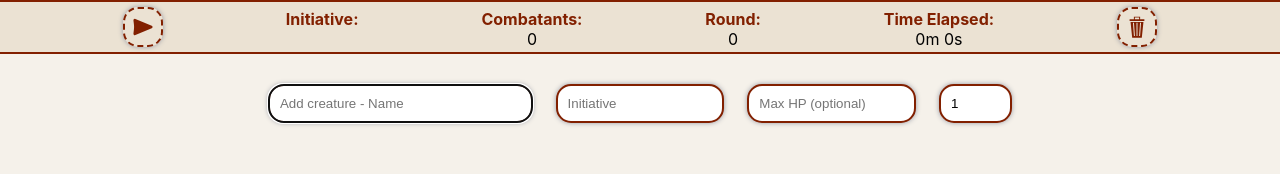
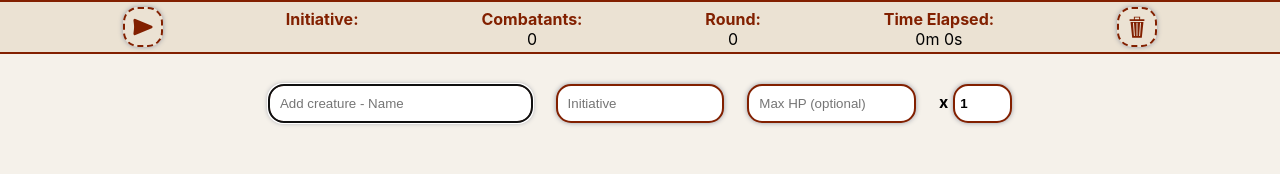
Before and after one commit to Paul-Ladyman/dnd-battle-tracker, a React (Create React App) app: page / in a window 1280 px wide. Shown: the top 174 px of the page. Built offline with nearby package versions, Linux system fonts and the light colour scheme.

Commit message:
Add multiplier sign to create creature form

```diff
--- a/src/App.css
+++ b/src/App.css
@@ -191,6 +191,7 @@ a:hover {
 
 .create-creature-form--item {
   display: flex;
+  align-items: baseline;
 }
 
 .create-creature-form--item__text {
@@ -213,8 +214,18 @@ a:hover {
   box-shadow: 0 0 5px #979AA4;
 }
 
+.create-creature-form--input__small-number {
+  padding-left: 5px;
+  font-weight: bold;
+}
+
+.create-creature-form--multiplier {
+  margin-right: 5px;
+  font-weight: bold;
+}
+
 .create-creature-form--input__error {
-  border: 4px solid red;
+  border: 2px solid red;
 }
 
 /*
@@ -239,6 +250,10 @@ a:hover {
 
   .create-creature-form--input {
     text-align: center;
+  }
+
+  .create-creature-form--input__small-number {
+    text-align: left;
   }
 }
 
--- a/src/CreateCreatureForm.js
+++ b/src/CreateCreatureForm.js
@@ -100,16 +100,17 @@ class CreateCreatureForm extends Component {
     return (
       <form className="create-creature-form" onKeyDown={this.formHandler}>
         <div className="create-creature-form--item create-creature-form--item__text">
-          <input className={nameClass} type="text" name="name" placeholder="Add creature - Name" value={name} onChange={this.handleChange} ref={this.nameInput}/>
+          <input className={nameClass} type="text" required name="name" placeholder="Add creature - Name" value={name} onChange={this.handleChange} ref={this.nameInput}/>
         </div>
         <div className="create-creature-form--item create-creature-form--item__number">
-          <input className={initiativeClass} type="number" name="initiative" placeholder="Initiative" value={initiative} onChange={this.handleChange}/>
+          <input className={initiativeClass} type="number" required name="initiative" placeholder="Initiative" value={initiative} onChange={this.handleChange}/>
         </div>
         <div className="create-creature-form--item create-creature-form--item__number">
           <input className={healthClass} type="number" min="1" name="healthPoints" placeholder="Max HP (optional)" value={healthPoints} onChange={this.handleChange}/>
         </div>
-        <div className="create-creature-form--item create-creature-form--item__small-number create-creature-form--item__last">
-          <input className={multiplierClass} type="number" min="1" name="multiplier" value={multiplier} onChange={this.handleChange}/>
+        <div className="create-creature-form--item create-creature-form--item__small-number">
+          <div className="create-creature-form--multiplier">x</div>
+          <input className={`${multiplierClass} ${inputClass}__small-number`} type="number" min="1" max="50" name="multiplier" value={multiplier} onChange={this.handleChange}/>
         </div>
       </form>
     );
```
